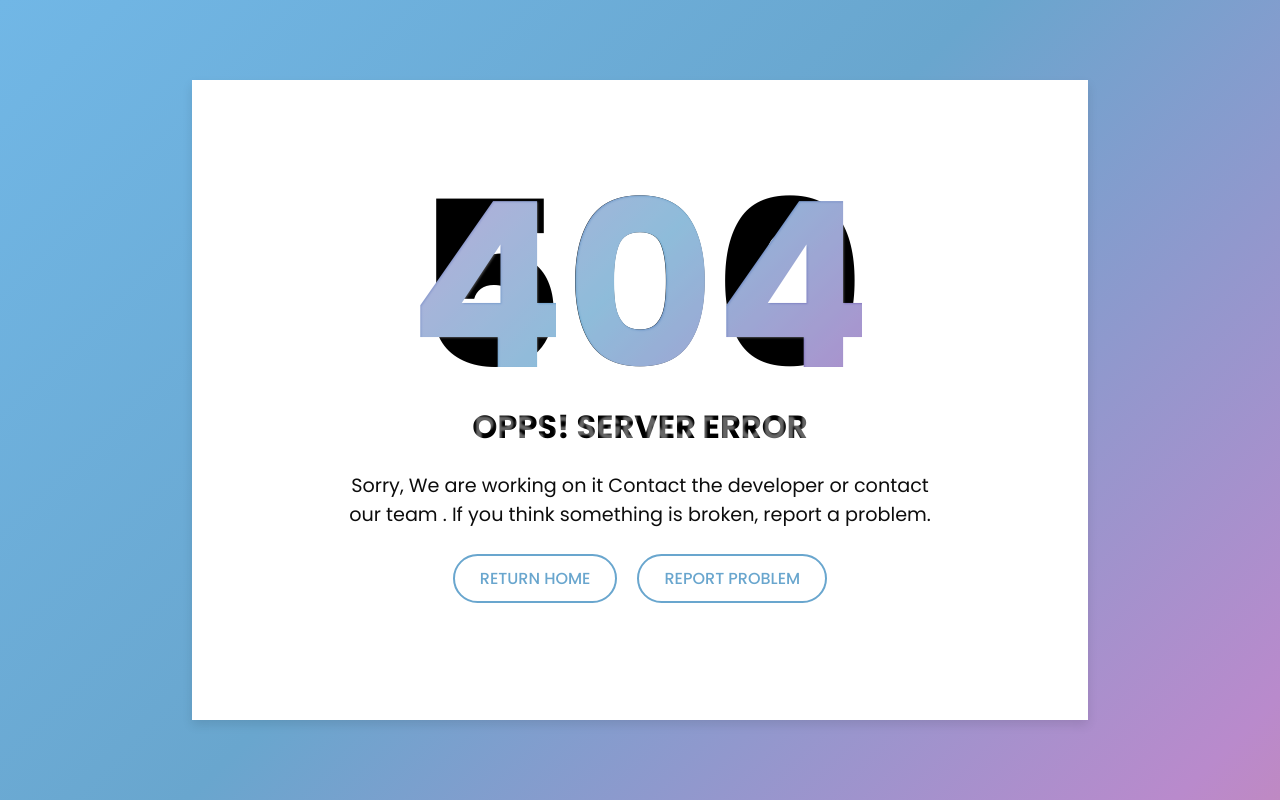
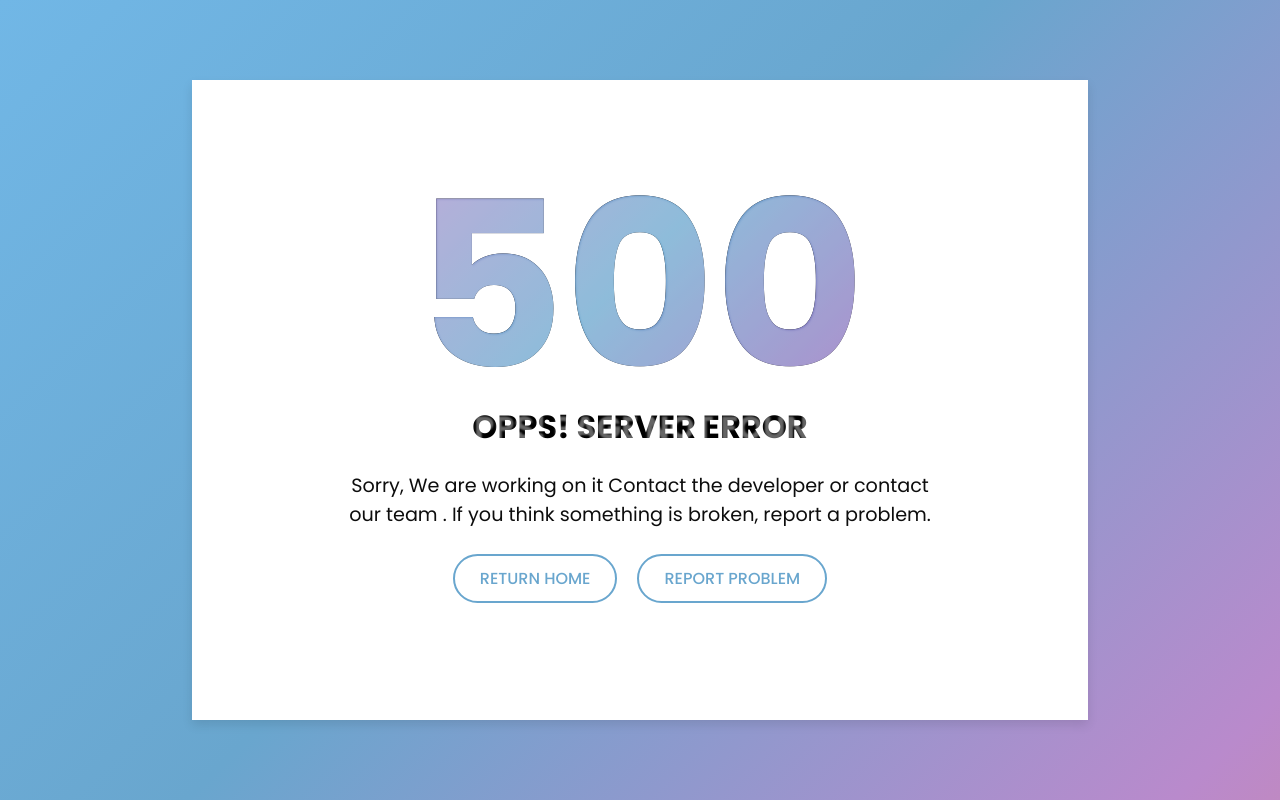
Before and after one commit to Banerjeeindustries/Aluda, a plain HTML site: page errort.html in a window 1280 px wide. Drawn offline with Linux system fonts and the light colour scheme.

Commit message:
Update errort.html

```diff
--- a/errort.html
+++ b/errort.html
@@ -8,7 +8,7 @@
    <body>
       <div id="error-page">
          <div class="content">
-            <h2 class="header" data-text="404">
+            <h2 class="header" data-text="500">
                500
             </h2>
             <h4 data-text="Opps! Page not found">
```
